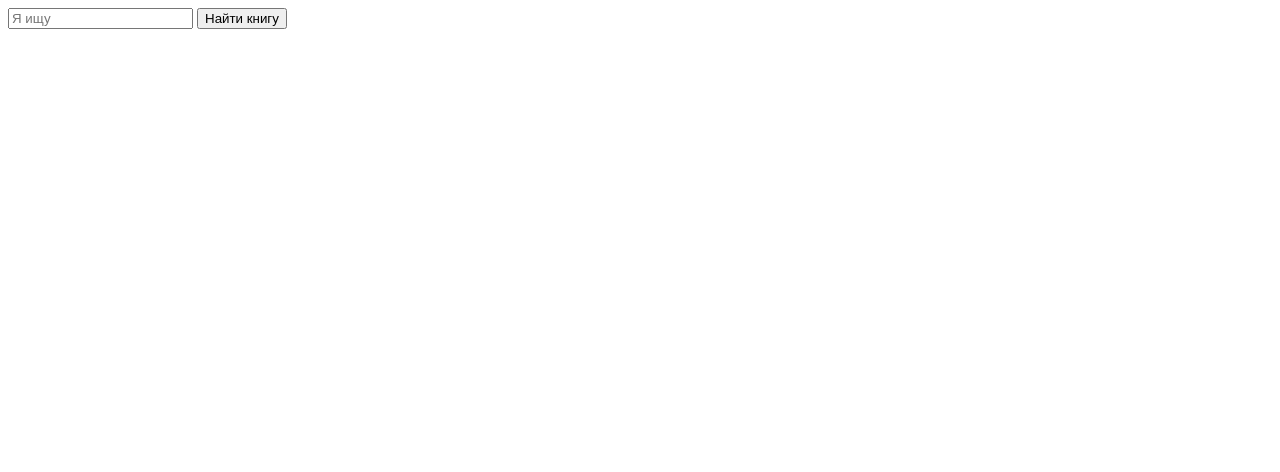
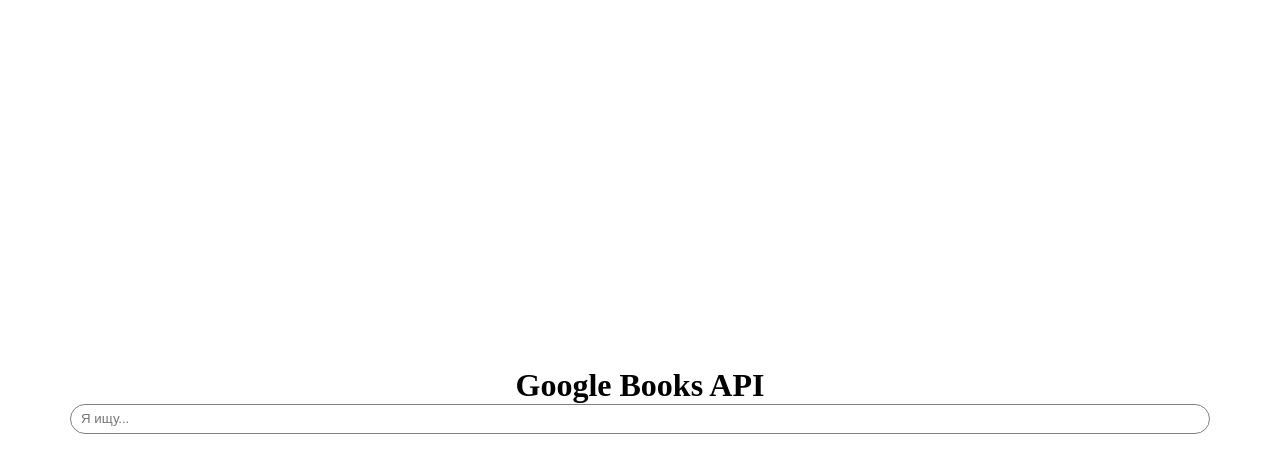
Before and after one commit to AkelaWhiteWolf/Bank, a plain HTML site: page Google Books API/index.html in a window 1280 px wide. Drawn offline with Linux system fonts and the light colour scheme.

Commit message:
/work is going/

```diff
--- a/Google Books API/index.html
+++ b/Google Books API/index.html
@@ -9,14 +9,13 @@
     <title>Google Books API</title>
 </head>
 
-<body>
-    <form>
-        <input type="text" placeholder="Я ищу">
-        <button>Найти книгу</button>
-        <p class="output"></p>
-        <p class="output"></p>
-        <p class="output"></p>
-    </form>
+<body class="body">
+    <main class="main flx-cntr">
+        <h1 class="h1">Google Books API</h1>
+        <form class="book-form main__book-form flx-cntr">
+            <input type="text" placeholder="Я ищу..." class="book-input book-form__input">
+        </form>
+    </main>
     <script src="./app.js"></script>
 </body>
 
--- a/Google Books API/style.css
+++ b/Google Books API/style.css
@@ -1,13 +1,49 @@
-.outside {
-    width: 100px;
-    height: 100px;
-    background-color: red;
+* {
+    margin: 0 0;
+    padding: 0 0;
+    box-sizing: border-box;
+}
+.flx-cntr {
     display: flex;
     justify-content: center;
     align-items: center;
 }
-.inside {
-    width: 50px;
-    height: 50px;
-    background-color: yellow;
+
+.body {
+    height: 100vh;
+    display: flex;
+    justify-content: center;
 }
+
+.main {
+    width: 100%;
+    max-width: 1140px;
+    min-height: 100%;
+    flex-direction: column;
+}
+
+.book-form {
+    width: 100%;
+}
+/* .main__book-form {
+    margin: 0 3px;
+} */
+
+.book-input {
+    width: 100%;
+    height: 30px;
+    border: 1px solid gray;
+    border-radius: 15px;
+    outline: none;
+}
+.book-input:hover, .book-input:focus {
+    border: 1px solid gray;
+    box-shadow: 0 0 6px 1px gray;
+}
+/* .book-input:focus {
+    border: 1px solid gray;
+    box-shadow: 0 0 6px 1px gray;
+} */
+.book-form__input {
+    padding: 10px 10px;
+}
```
